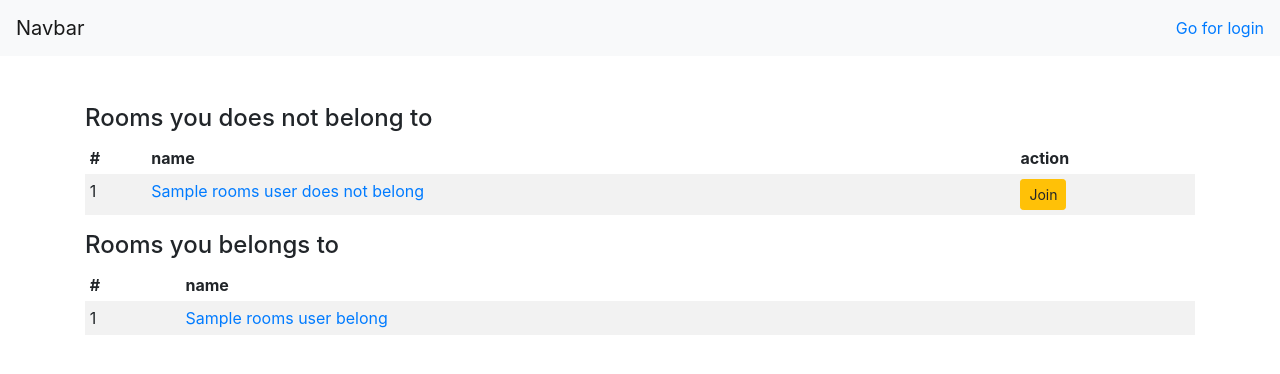
After one commit to Mchajda/put-pti-proj, a Symfony app: template templates/front/room/index.html.twig in a window 1280 px wide. The commit adds this page. Shown: the top 374 px of the page. Run offline with Twig, Linux system fonts and the light colour scheme; the template is opened without the code that fills it: most values are stand-ins (such as "Sample title", 1, 10 or a date in 2020); some libraries are stand-ins or nearby versions.

Commit message:
rooms user does not belongs to

```diff
--- a/src/Provider/Interfaces/RoomProviderInterface.php
+++ b/src/Provider/Interfaces/RoomProviderInterface.php
@@ -11,4 +11,5 @@ interface RoomProviderInterface
     public function getAll(): ?array;
     public function getOneById($room_id): ?Room;
     public function getOneByName($name): ?Room;
+    public function getRoomsUserDoesNotBelongTo($rooms_user_belongs, $all_rooms);
 }
--- a/templates/admin/base.html.twig
+++ b/templates/admin/base.html.twig
@@ -21,7 +21,7 @@
                             <a class="nav-link" href="#">Home <span class="sr-only">(current)</span></a>
                         </li>
                         <li class="nav-item">
-                            <a class="nav-link" href="{{ path('admin') }}">Forum</a>
+                            <a class="nav-link" href="{{ path('rooms') }}">Forum</a>
                         </li>
                         <li class="nav-item">
                             <a class="nav-link" href="{{ path('profile') }}">Profile</a>
--- a/templates/base.html.twig
+++ b/templates/base.html.twig
@@ -21,7 +21,7 @@
                             <a class="nav-link" href="#">Home <span class="sr-only">(current)</span></a>
                         </li>
                         <li class="nav-item">
-                            <a class="nav-link" href="{{ path('admin') }}">Forum</a>
+                            <a class="nav-link" href="{{ path('rooms') }}">Forum</a>
                         </li>
                         <li class="nav-item">
                             <a class="nav-link" href="{{ path('profile') }}">Profile</a>
--- a/templates/front/profile/profile.html.twig
+++ b/templates/front/profile/profile.html.twig
@@ -24,9 +24,7 @@
                             <tr>
                                 <td>{{ loop.index }}</td>
                                 <td><a href="{{ path('room', {'room_name' : room.getName()}) }}">{{ room.getName() }}</a></td>
-                                <td>
-                                    <a href="{{ path('room_leave', {'room_id' : room.getId()}) }}" class="btn btn-danger btn-sm">Leave</a>
-                                </td>
+                                <td><a href="{{ path('room_leave', {'room_id' : room.getId()}) }}" class="btn btn-danger btn-sm">Leave</a></td>
                             </tr>
                         {% endfor %}
                         </tbody>
--- /dev/null
+++ b/templates/front/room/index.html.twig
@@ -0,0 +1,54 @@
+{% extends 'base.html.twig' %}
+
+{% block body %}
+    {% if alert is defined and alert is not empty %}
+        {{ alert }}
+    {% endif %}
+
+    {% if rooms_user_does_not_belong is not empty %}
+        <h4>Rooms you does not belong to</h4>
+        <table class="table table-sm table-borderless table-striped table-hover">
+            <thead>
+            <tr>
+                <th>#</th>
+                <th>name</th>
+                <th>action</th>
+            </tr>
+            </thead>
+            <tbody>
+            {% for room in rooms_user_does_not_belong %}
+                <tr>
+                    <td>{{ loop.index }}</td>
+                    <td><a href="{{ path('room', {'room_name' : room.getName()}) }}">{{ room.getName() }}</a></td>
+                    <td><a href="{{ path('room_join', {'room_id' : room.getId()}) }}" class="btn btn-warning btn-sm">Join</a></td>
+                </tr>
+            {% endfor %}
+            </tbody>
+        </table>
+    {% else %}
+        <!--<h4>There are no rooms to join...</h4>-->
+    {% endif %}
+
+    {% if rooms_user_belongs is not empty %}
+        <h4>Rooms you belongs to</h4>
+        <table class="table table-sm table-borderless table-striped table-hover">
+            <thead>
+            <tr>
+                <th>#</th>
+                <th>name</th>
+            </tr>
+            </thead>
+            <tbody>
+            {% for room in rooms_user_belongs %}
+                <tr>
+                    <td>{{ loop.index }}</td>
+                    <td><a href="{{ path('room', {'room_name' : room.getName()}) }}">{{ room.getName() }}</a></td>
+                </tr>
+            {% endfor %}
+            </tbody>
+        </table>
+    {% else %}
+        <h4>You does not belong to any room yet...</h4>
+    {% endif %}
+
+{% endblock %}
```
Also changed, not shown: src/Controller/Front/RoomController.php (+24 -3 lines), src/Controller/MainController.php (+9 -4 lines), src/Provider/RoomProvider.php (+20 -0 lines), templates/main/index.html.twig (+1 -30 lines).
